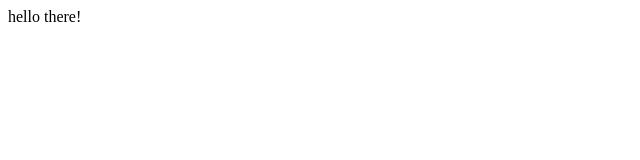
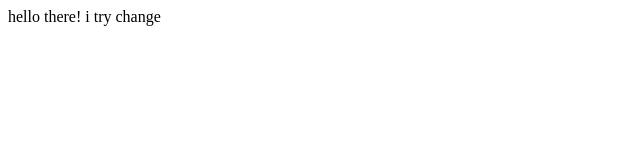
Before and after one commit to chmousit/test, a plain HTML site: page index.html in a window 1280 px wide. Shown: the full height of the page, 0-640 px from the left. Drawn offline with Linux system fonts and the light colour scheme.

Commit message:
i add text with vscode

```diff
--- a/index.html
+++ b/index.html
@@ -5,5 +5,6 @@
 </head>
     <body>
     hello there!
+    i try change
     </body>
 </html>
```
